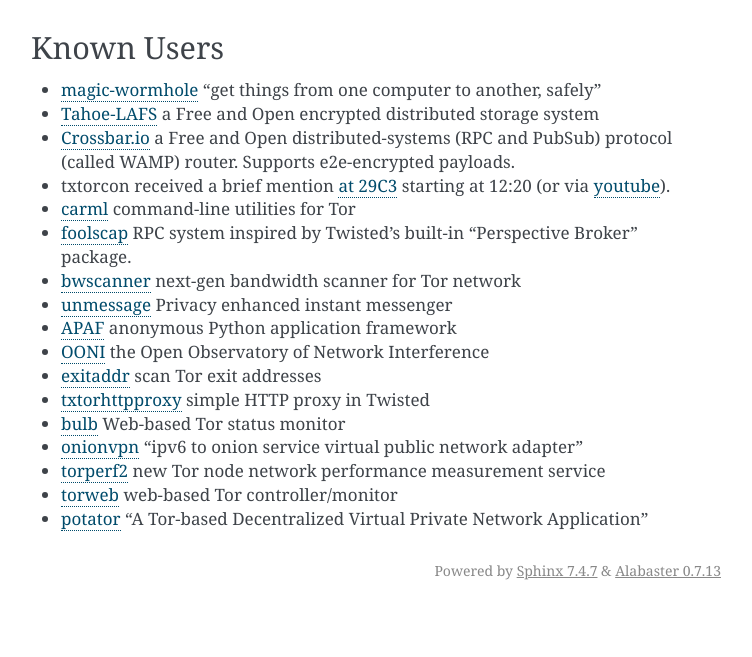
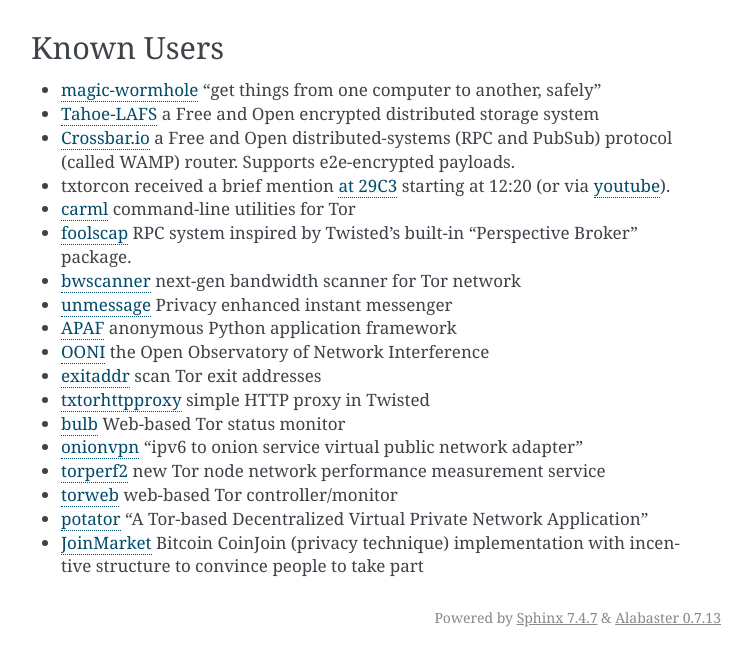
Before and after one commit to meejah/txtorcon, a Sphinx documentation site: the page built from docs/introduction.rst, in a window 1280 px wide and 900 px high, scrolled down 1715 px, cut to the strip 243-900 px from the top of the window. Shown: the whole strip, without its empty margins (389-1141 px from the left). Built offline with Sphinx 7.4.7, drawn with Linux system fonts in a browser that asks for light colours; the version number could not be read and is left out; before the commit the page ends 2568 px from its top, so only the background shows below that.

Commit message:
Mention JoinMarket

```diff
--- a/docs/introduction.rst
+++ b/docs/introduction.rst
@@ -121,3 +121,4 @@
 - `torperf2 <https://github.com/gsathya/torperf2>`_ new Tor node network performance measurement service
 - `torweb <https://github.com/coffeemakr/torweb>`_ web-based Tor controller/monitor
 - `potator <https://github.com/mixxorz/potator>`_ "A Tor-based Decentralized Virtual Private Network Application"
+- `JoinMarket <https://github.com/JoinMarket-Org/joinmarket-clientserver>`_ Bitcoin CoinJoin (privacy technique) implementation with incentive structure to convince people to take part
```
